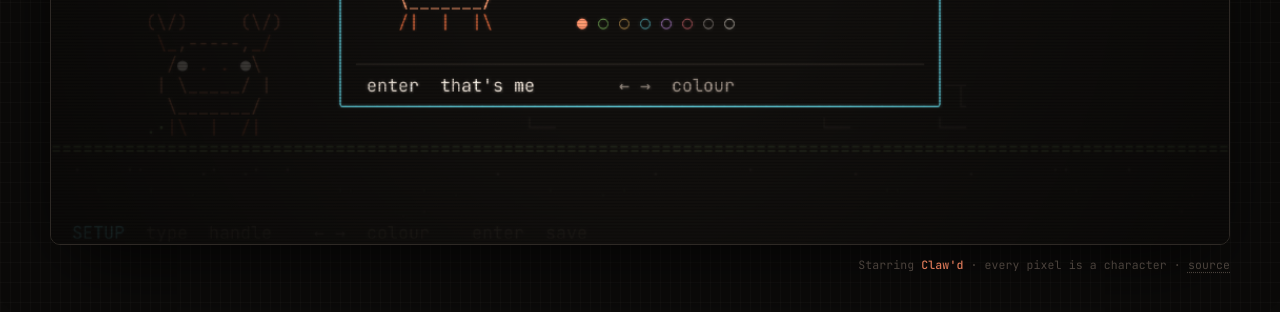
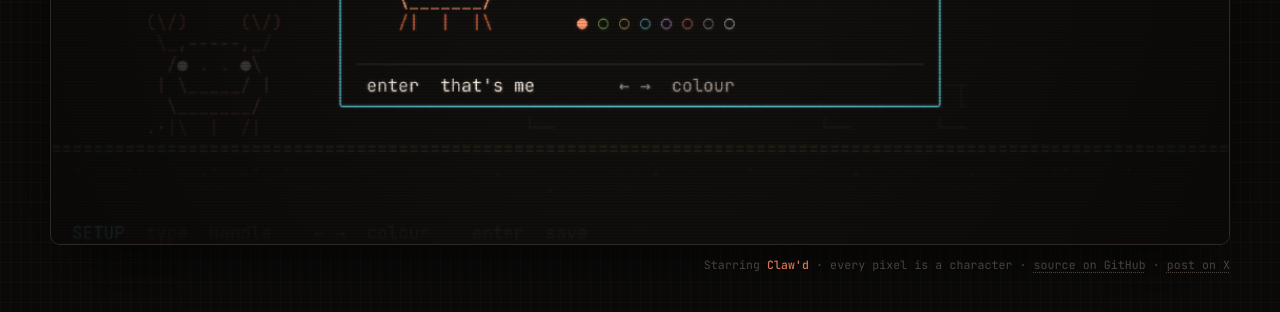
Before and after one commit to AleXZahn-max/claude-claw-d-run, a website: page index.html in a window 1280 px wide. Shown: the part 458-770 px from the top of the page. Drawn offline with Linux system fonts and the light colour scheme; no server answers; animation ran at ten frames a second.

Commit message:
Added a link to X post (Twitter)

```diff
--- a/index.html
+++ b/index.html
@@ -99,7 +99,9 @@
     <p class="credit">
         Starring <strong>Claw'd</strong> · every pixel is a character ·
         <a class="credit-link" href="https://github.com/AleXZahn-max/claude-claw-d-run"
-           target="_blank" rel="noopener">source</a>
+           target="_blank" rel="noopener">source on GitHub</a>
+        · <a class="credit-link" href="https://x.com/alexzahn12/status/2090768692132876434"
+           target="_blank" rel="noopener">post on X</a>
     </p>
 </div>
 
```
